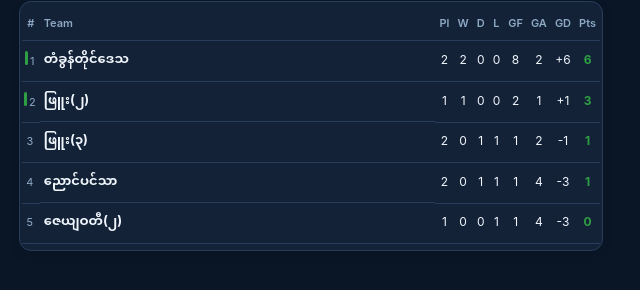
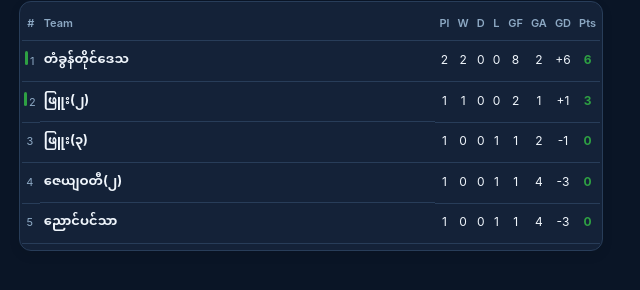
Before and after one commit to sayarchit20151617-maker/Football-Table-Phyu, a plain HTML site: page index.html in a window 1280 px wide. Shown: the part 514-804 px from the top of the page, 329-969 px from the left. Drawn offline with Linux system fonts and the light colour scheme.

Commit message:
Update index.html

```diff
--- a/index.html
+++ b/index.html
@@ -449,7 +449,7 @@ const matches = [
   { g: "A", home: 0, away: 4, score: "3 - 1", date: "31.7.2026", time: "3:00 PM" },
   { g: "B", home: 0, away: 4, score: "1 - 4", date: "1.8.2026", time: "3:00 PM" },
   { g: "A", home: 1, away: 2, score: "0 - 1", date: "2.8.2026", time: "3:00 PM" },
-  { g: "B", home: 1, away: 2, score: "0 - 0", date: "3.8.2026", time: "3:00 PM" },
+  { g: "B", home: 1, away: 2, score: "", date: "3.8.2026", time: "3:00 PM" },
   { g: "A", home: 0, away: 3, score: "", date: "4.8.2026", time: "3:00 PM" },
   { g: "B", home: 0, away: 3, score: "", date: "5.8.2026", time: "3:00 PM" },
   { g: "A", home: 4, away: 2, score: "", date: "6.8.2026", time: "3:00 PM" },
```
